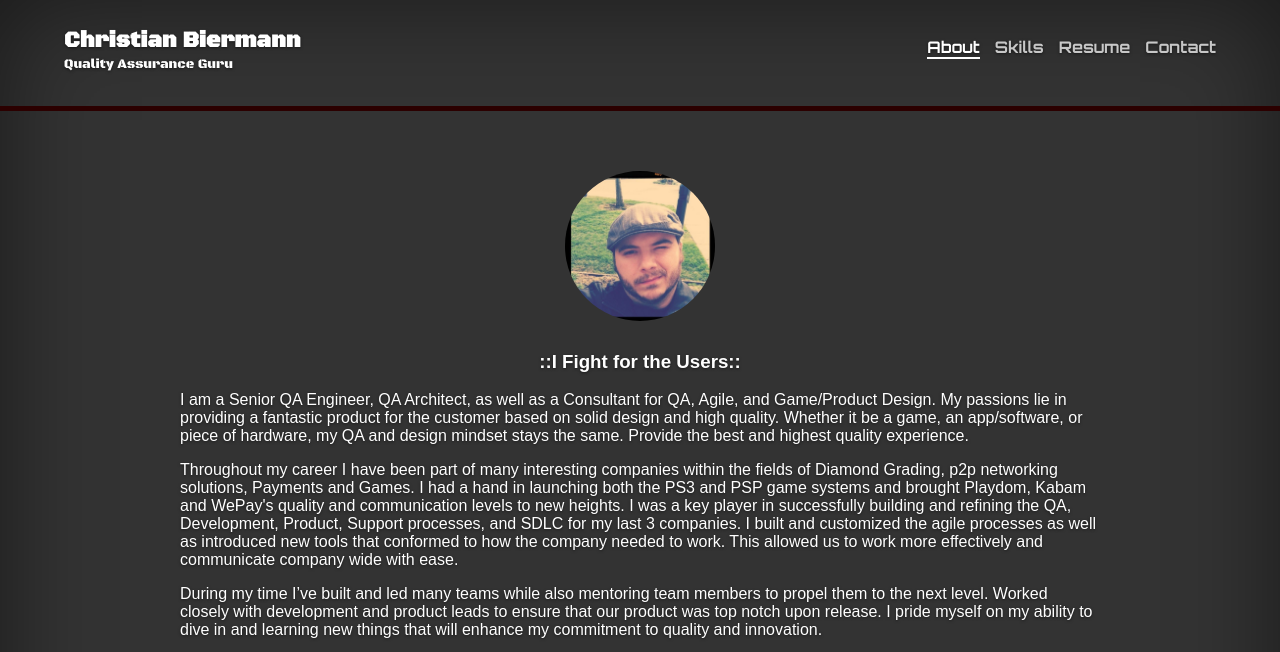
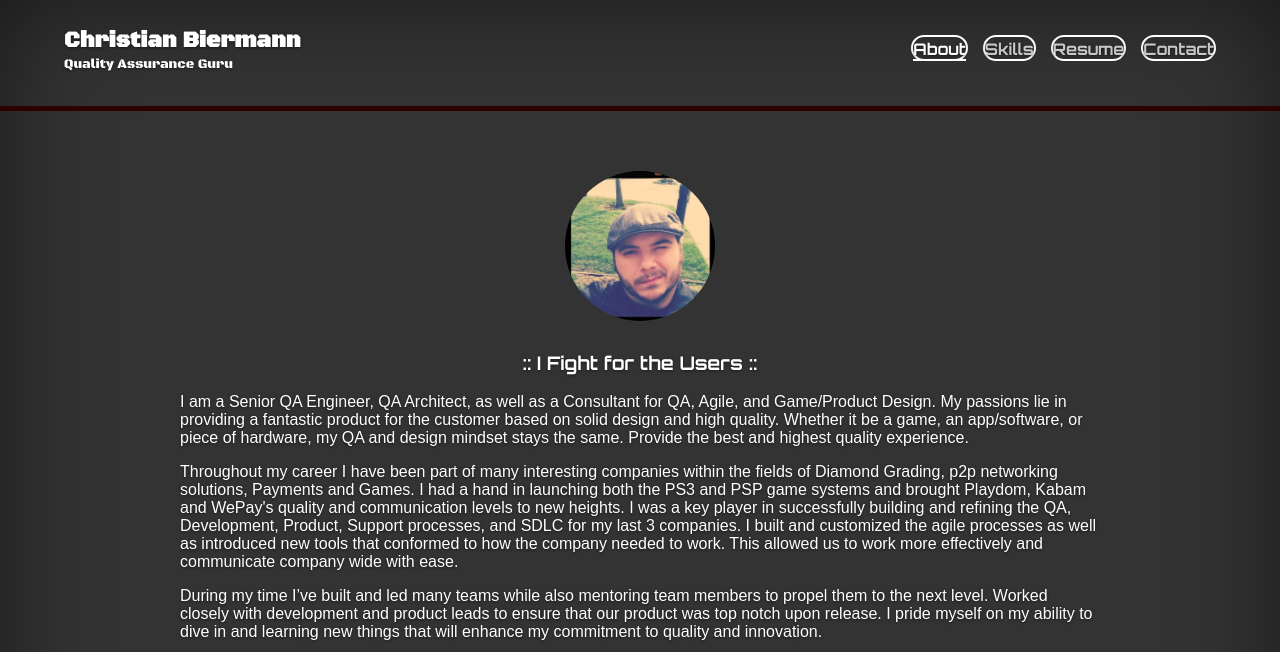
Before and after one commit to RoscoV3/CareerSite, a plain HTML site: page index.html in a window 1280 px wide. Shown: the top 652 px of the page. Drawn offline with nearby package versions, Linux system fonts and the light colour scheme.

Commit message:
added button oborderes

```diff
--- a/css/cover.css
+++ b/css/cover.css
@@ -100,6 +100,11 @@ h2 {
     margin: 20px 0 0;
 }
 
+.masthead-nav li {
+    border: 2px solid;
+    border-radius: 25px;
+}
+
 .masthead-nav > li {
     display: inline-block;
 }
@@ -139,7 +144,9 @@ h2 {
 /*==============
 Site Text
 ================*/
-
+.cover-heading {
+    font-family: "orbitron";
+}
 section p {
     text-align: left;
     padding-left: 10px;
```
Also changed, not shown: index.html (+1 -1 lines).
